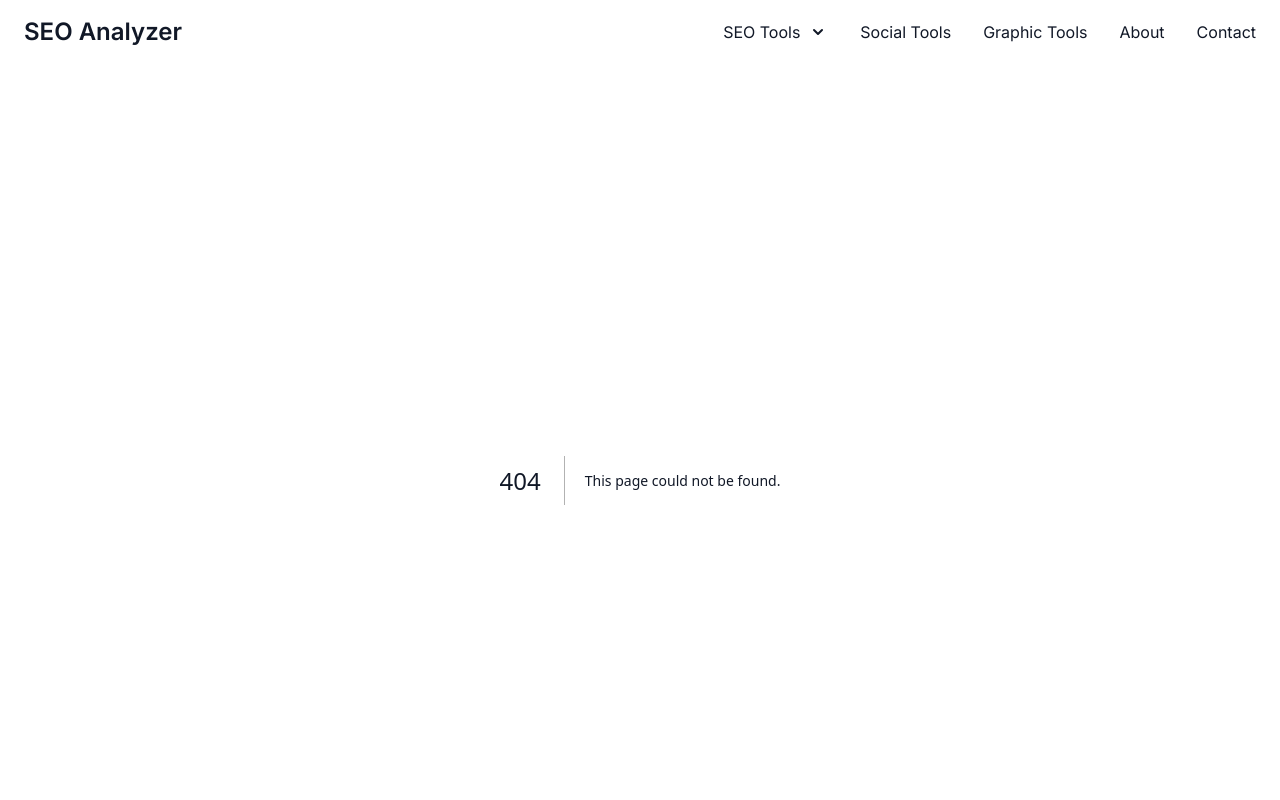
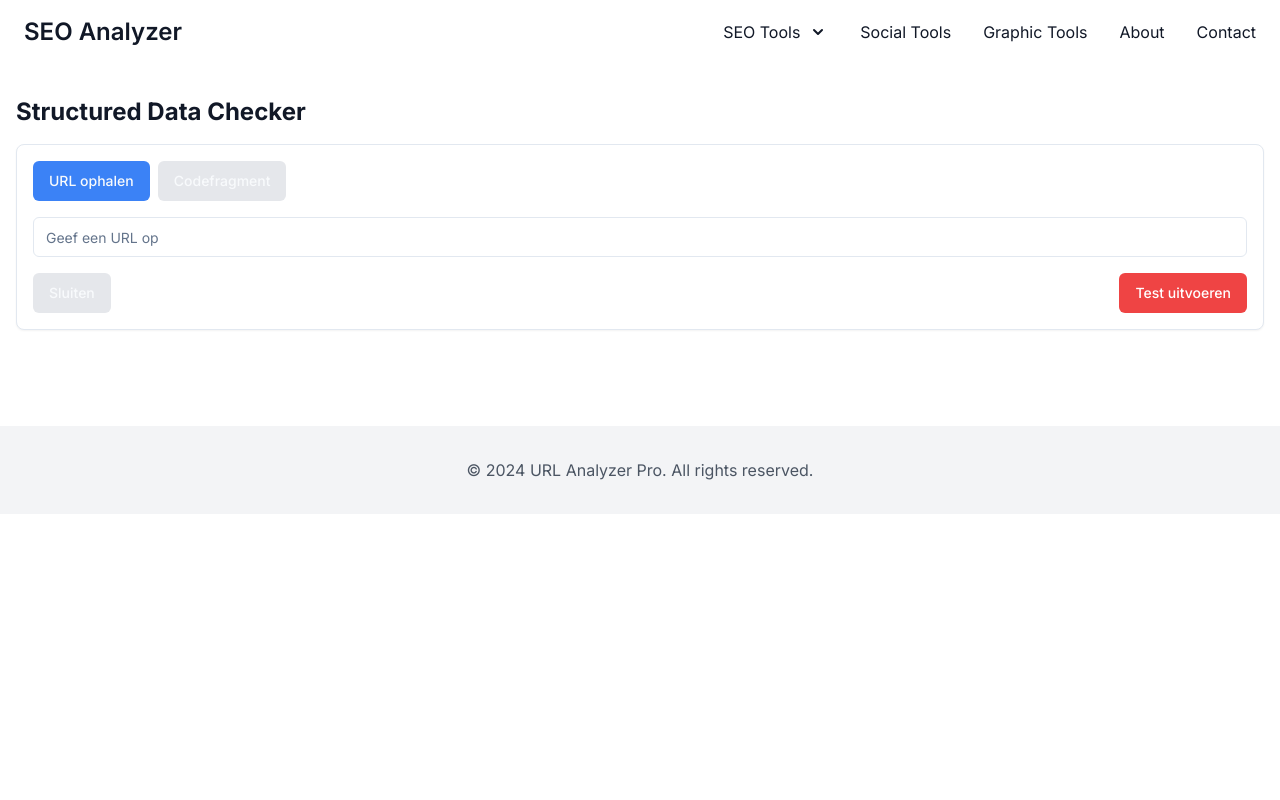
Before and after one commit to johanudigital/meta-checker, a Next.js app: page /seo-tools/structured-data-checker in a window 1280 px wide. Before the commit this address had no page. Shown: the top 800 px of the page. Built offline with nearby package versions, Linux system fonts and the light colour scheme.

Commit message:
Create page.tsx

```diff
--- /dev/null
+++ b/src/app/seo-tools/structured-data-checker/page.tsx
@@ -0,0 +1,83 @@
+// src/app/seo-tools/structured-data-checker/page.tsx
+
+'use client';
+
+import React, { useState } from 'react';
+import { Card } from '../../../components/ui/card';
+import { Input } from '../../../components/ui/input';
+import { Button } from '../../../components/ui/button';
+
+enum Tab {
+  URL,
+  Code
+}
+
+export default function StructuredDataChecker() {
+  const [activeTab, setActiveTab] = useState<Tab>(Tab.URL);
+  const [input, setInput] = useState('');
+  const [results, setResults] = useState<any | null>(null);
+
+  const handleSubmit = async () => {
+    // Here you would implement the actual checking logic
+    // For now, we'll just set some dummy results
+    setResults({
+      type: 'Recipe',
+      errors: 0,
+      warnings: 0,
+      properties: {
+        name: 'Mini quiches met groenten',
+        description: 'Heerlijk recept voor mini quiches met groenten...',
+        // ... other properties
+      }
+    });
+  };
+
+  return (
+    <div className="container mx-auto p-4">
+      <h1 className="text-2xl font-bold mb-4">Structured Data Checker</h1>
+      <Card className="p-4">
+        <div className="flex mb-4">
+          <Button
+            onClick={() => setActiveTab(Tab.URL)}
+            className={`mr-2 ${activeTab === Tab.URL ? 'bg-blue-500' : 'bg-gray-200'}`}
+          >
+            URL ophalen
+          </Button>
+          <Button
+            onClick={() => setActiveTab(Tab.Code)}
+            className={activeTab === Tab.Code ? 'bg-blue-500' : 'bg-gray-200'}
+          >
+            Codefragment
+          </Button>
+        </div>
+        <Input
+          placeholder={activeTab === Tab.URL ? "Geef een URL op" : "Plak je code hier"}
+          value={input}
+          onChange={(e) => setInput(e.target.value)}
+          className="mb-4"
+        />
+        <div className="flex justify-between">
+          <Button onClick={() => setInput('')} className="bg-gray-200">
+            Sluiten
+          </Button>
+          <Button onClick={handleSubmit} className="bg-red-500 text-white">
+            Test uitvoeren
+          </Button>
+        </div>
+      </Card>
+      {results && (
+        <Card className="mt-4 p-4">
+          <h2 className="text-xl font-bold mb-2">{results.type}</h2>
+          <p>{results.errors} FOUTEN {results.warnings} WAARSCHUWINGEN</p>
+          <div className="mt-4">
+            {Object.entries(results.properties).map(([key, value]) => (
+              <div key={key} className="mb-2">
+                <strong>{key}:</strong> {value as string}
+              </div>
+            ))}
+          </div>
+        </Card>
+      )}
+    </div>
+  );
+}
```
